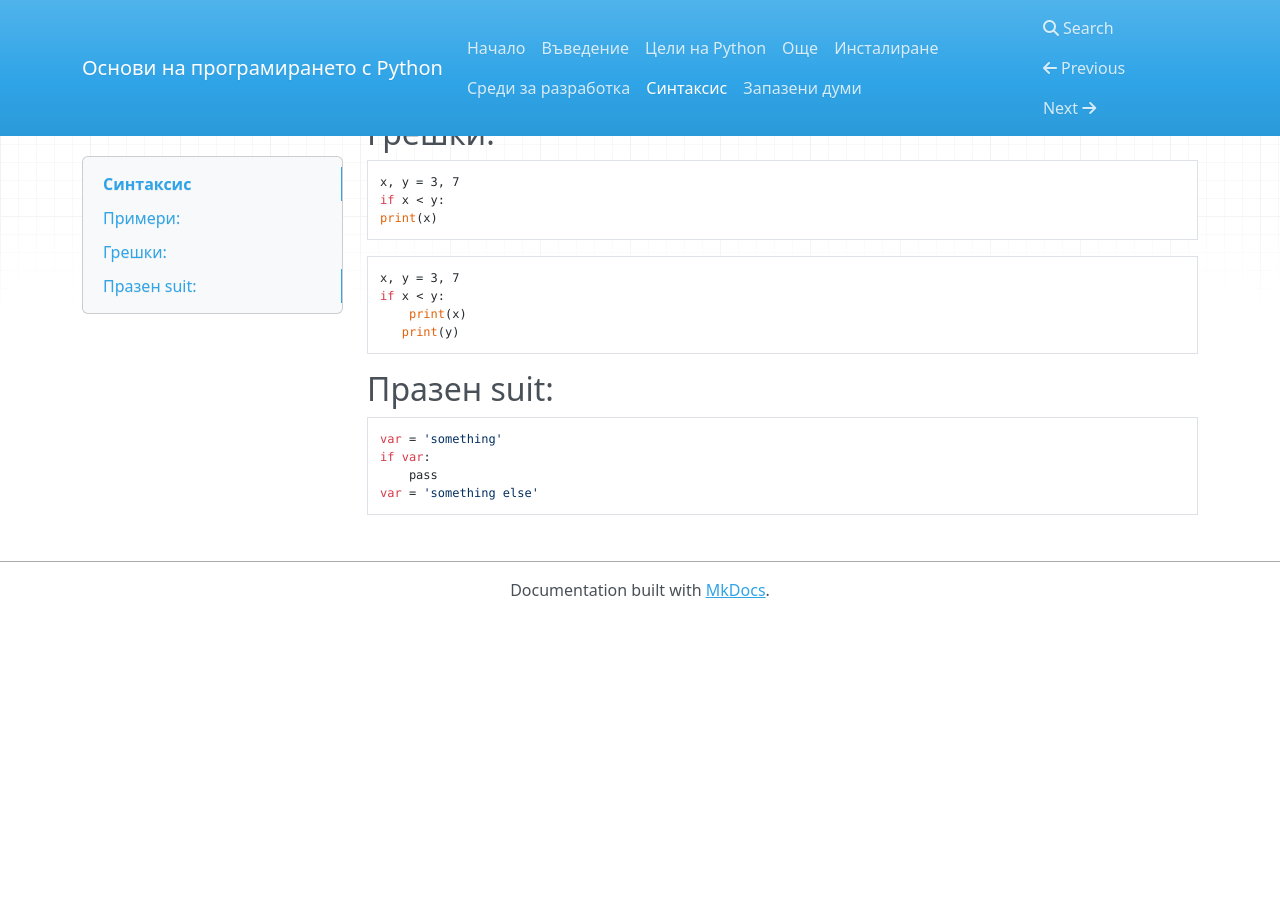
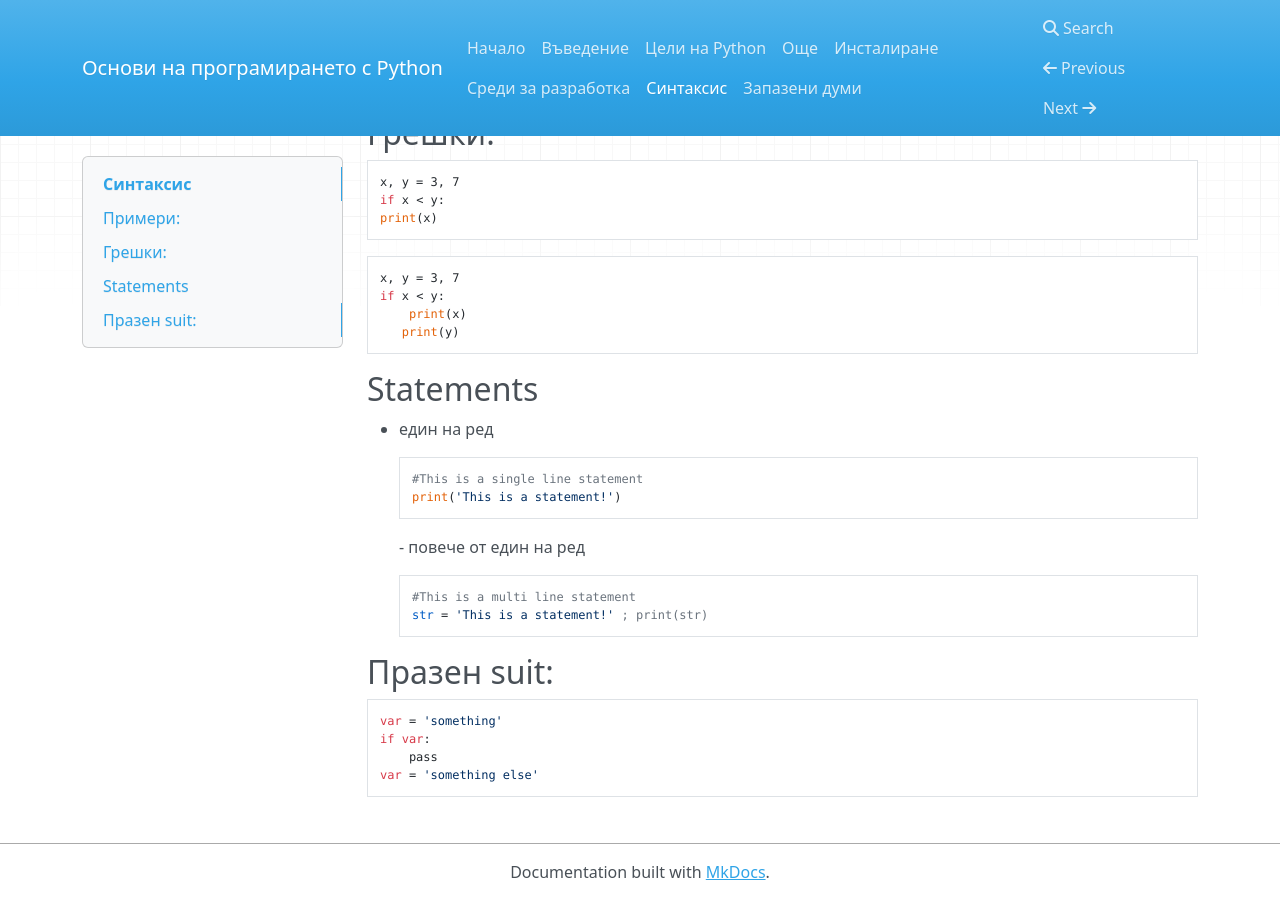
Before and after one commit to ivovivanov/ivovivanov.github.io, an MkDocs documentation site: the page built from docs/syntax.md, in a window 1280 px wide and 900 px high, scrolled down 523 px. Built offline with MkDocs 1.6.1, drawn with Linux system fonts in a browser that asks for light colours; nearby versions of some CDN libraries; before the commit the page ends 1141 px from its top, so only the background shows below that.

Commit message:
Update syntax.md

````diff
--- a/docs/syntax.md
+++ b/docs/syntax.md
@@ -33,6 +33,22 @@ if x < y:
    print(y)
 ```
 
+## Statements
+
+- един на ред
+
+    ```python
+    #This is a single line statement
+    print('This is a statement!')
+    ```
+- повече от един на ред
+
+
+    ```python
+    #This is a multi line statement
+    str = 'This is a statement!' ; print(str)
+    ```
+
 ## Празен suit:
 ```python
 var = 'something'
````
